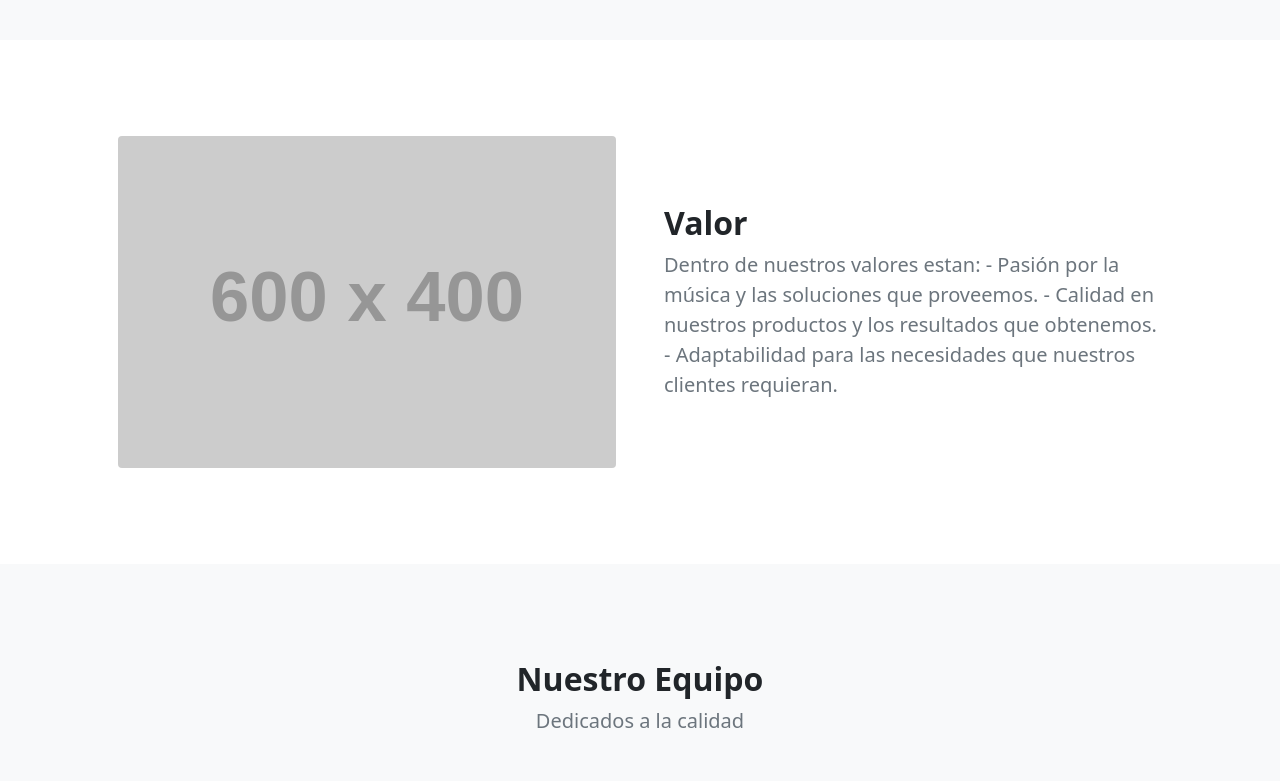
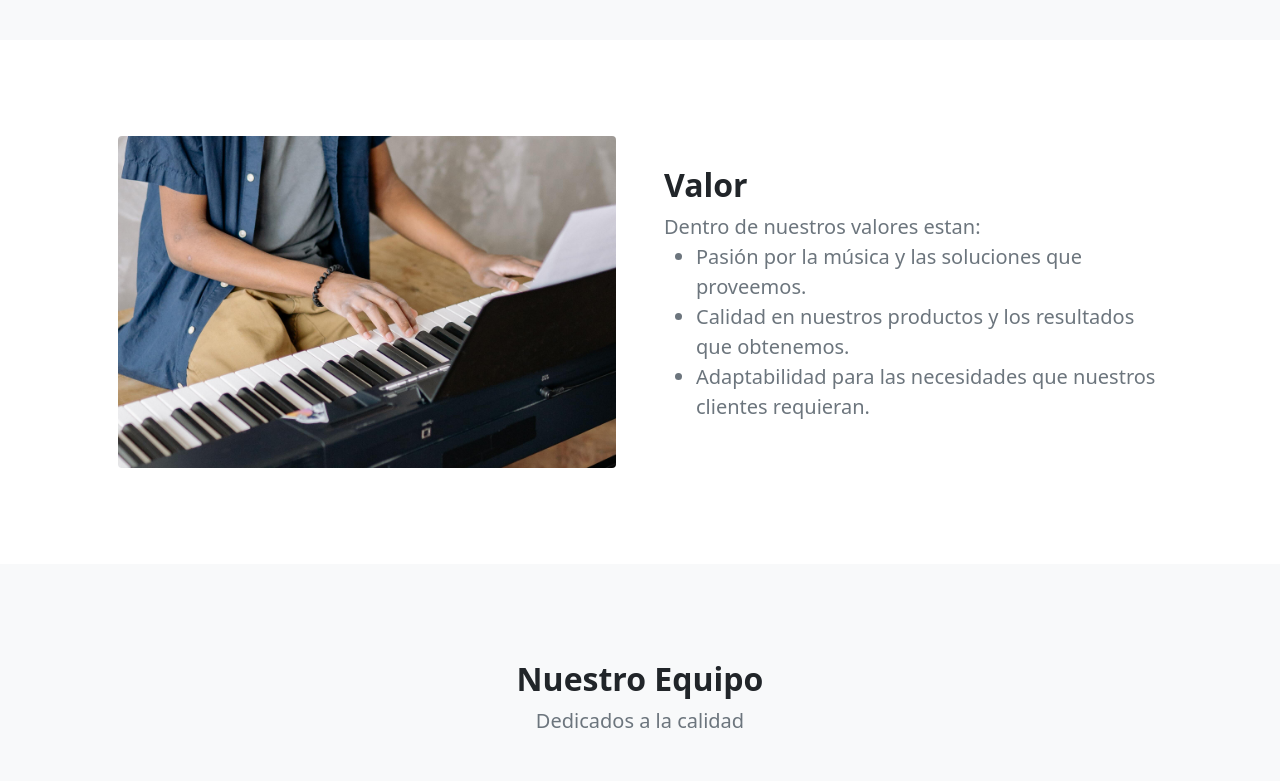
Before and after one commit to MrAnacletus/Polymnia-web, a website: page about.html in a window 1280 px wide. Shown: the part 1620-2401 px from the top of the page. Drawn offline with nearby package versions, Linux system fonts and the light colour scheme; placeholder pictures from the web are drawn by us.

Commit message:
modified:   about.html 	modified:   aboutproject.html 	new file:   assets/problemamusica.jpg 	new file:   assets/solucionmusica.jpg 	new file:   assets/solucionmusica.jpg:Zone.Identifier 	new file:   assets/valormusica.jpg 	new file:   assets/ventaja.jpg 	new file:   assets/ventaja.jpg:Zone.Identifier

```diff
--- a/about.html
+++ b/about.html
@@ -105,14 +105,16 @@
             <section class="py-5">
                 <div class="container px-5 my-5">
                     <div class="row gx-5 align-items-center">
-                        <div class="col-lg-6 "><img class="img-fluid rounded mb-5 mb-lg-0" src="https://dummyimage.com/600x400/343a40/6c757d" alt="..." /></div>
+                        <div class="col-lg-6 "><img class="img-fluid rounded mb-5 mb-lg-0" src="./assets/valormusica.jpg" alt="..." /></div>
                         <div class="col-lg-6">
                             <h2 class="fw-bolder">Valor</h2>
                             <p class="lead fw-normal text-muted mb-0">
                                 Dentro de nuestros valores estan:
-                                    - Pasión por la música y las soluciones que proveemos.
-                                    - Calidad en nuestros productos y los resultados que obtenemos.
-                                    - Adaptabilidad para las necesidades que nuestros clientes requieran.
+                                <ul>
+                                    <li class="lead fw-normal text-muted mb-0">Pasión por la música y las soluciones que proveemos.</li>
+                                    <li class="lead fw-normal text-muted mb-0">Calidad en nuestros productos y los resultados que obtenemos.</li>
+                                    <li class="lead fw-normal text-muted mb-0">Adaptabilidad para las necesidades que nuestros clientes requieran.</li>
+                                </ul>
                             </p>
                         </div>
                     </div>
@@ -178,9 +180,6 @@
                 <div class="row align-items-center justify-content-between flex-column flex-sm-row">
                     <div class="col-auto"><div class="small m-0 text-white">Copyright &copy; Partitas 2022</div></div>
                     <div class="col-auto">
-                        <a class="link-light small" href="#!">Privacy</a>
-                        <span class="text-white mx-1">&middot;</span>
-                        <a class="link-light small" href="#!">Terms</a>
                         <span class="text-white mx-1">&middot;</span>
                         <a class="link-light small" href="#!">Contacto</a>
                     </div>
```
Also changed, not shown: aboutproject.html (+3 -3 lines), assets/problemamusica.jpg (added), assets/valormusica.jpg (added), assets/ventaja.jpg (added), 3 other files.
